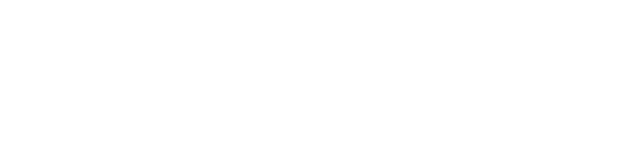
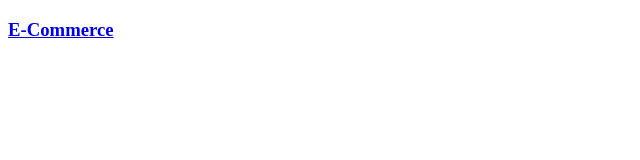
Before and after one commit to veronica017/E-Commerce, a plain HTML site: page index.html in a window 1280 px wide. Shown: the whole page, without its empty margins (0-640 px from the left). Drawn offline with Linux system fonts and the light colour scheme.

Commit message:
modified:  index.html

```diff
--- a/index.html
+++ b/index.html
@@ -1,2 +1,13 @@
 <!DOCTYPE html>
 <html>
+    <head>
+        <title>E-Commerce</title>
+    </head>
+    <body>
+        <a href="index.html">
+            <div>
+                <h3>E-Commerce</h3>
+            </div>
+        </a>
+    </body>
+</html>
```
